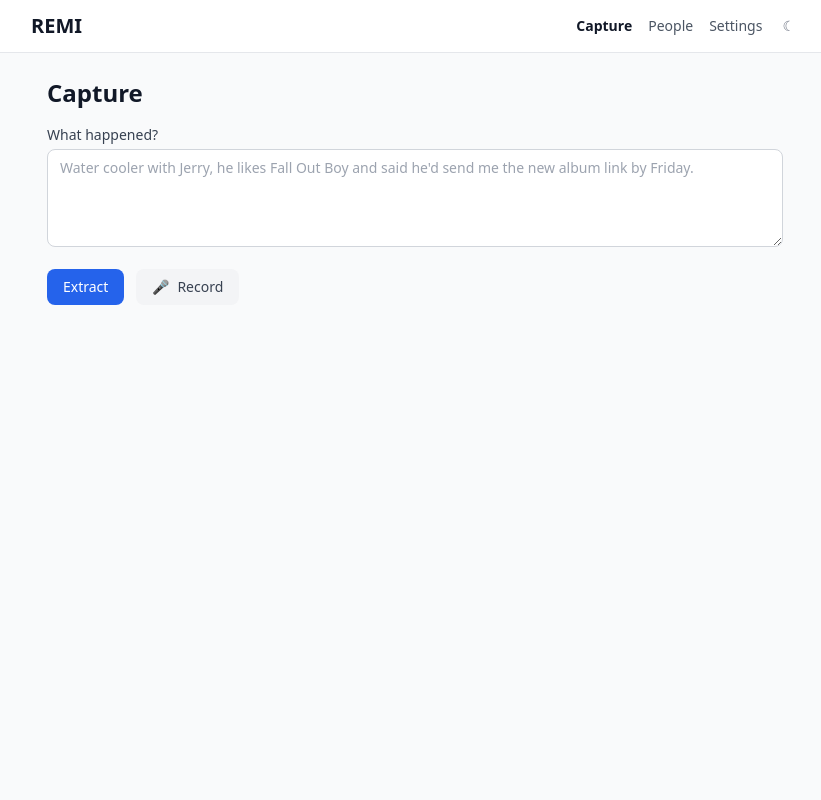
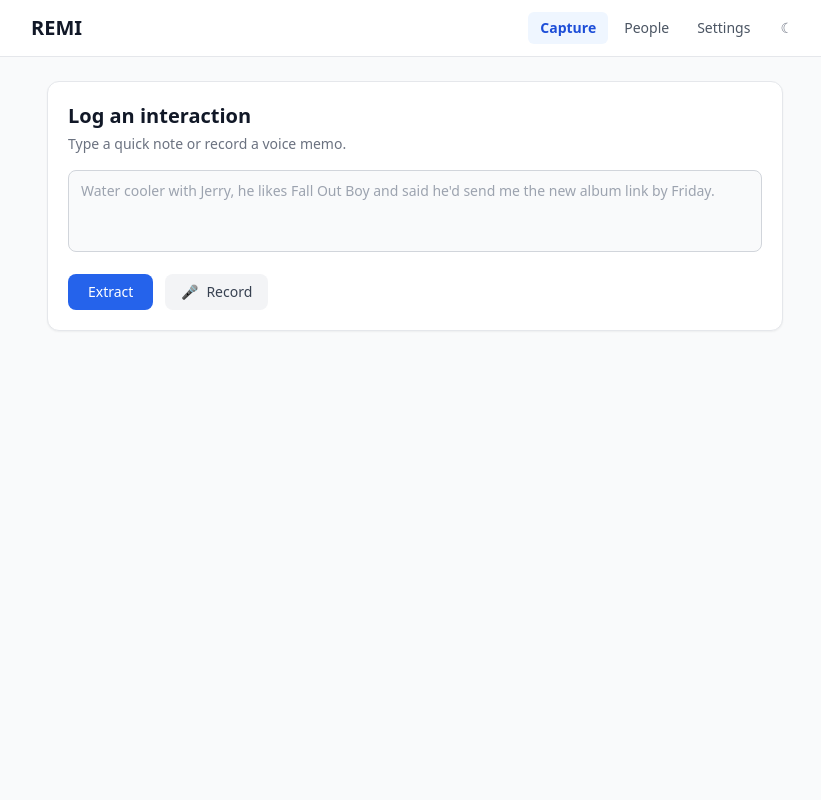
Before and after one commit to NebulaDrifter/REMI, a FastAPI app: page / in a window 1280 px wide. Shown: the whole page, without its empty margins (225-1046 px from the left). Run offline with FastAPI, Linux system fonts and the light colour scheme; parts of the project's set-up code (start-up, migrations or seed data) failed here and were passed over; some libraries are stand-ins or nearby versions.

Commit message:
UI overhaul: dark mode fix, spinners, avatars, polish
- Fix dark mode in JS-generated HTML (extraction result, resolution,
  create person form all now have dark: classes)
- Animated spinners on Extract and Save buttons replace static text
- Toast notifications for success/error replace inline messages
- Post-save link to person profile
- Capture form wrapped in card with auto-growing textarea
- People list: colored avatar circles with initials, last interaction
  date, improved empty state with link to capture
- Person detail: avatar header, section counts, collapsible facts
- Brief page: spinner on generate, relative timestamps (2h ago)
- Nav: pill-style active indicator, smoother dark mode transitions
- Cards use rounded-xl + shadow-sm throughout for consistency

```diff
--- a/api/routes/frontend.py
+++ b/api/routes/frontend.py
@@ -8,11 +8,56 @@ from fastapi.templating import Jinja2Templates
 
 from adapters.storage.base import StorageProvider
 from api.dependencies import get_storage
+from core.models import Person
 
 TEMPLATES_DIR = Path(__file__).parent.parent.parent / "frontend" / "templates"
 templates = Jinja2Templates(directory=str(TEMPLATES_DIR))
 
 router = APIRouter(tags=["frontend"])
+
+
+def _initials(name: str) -> str:
+    """Get up to 2 initials from a name."""
+    parts = name.strip().split()
+    if len(parts) >= 2:
+        return (parts[0][0] + parts[-1][0]).upper()
+    return name[0].upper() if name else "?"
+
+
+_AVATAR_COLORS = [
+    "bg-blue-500",
+    "bg-green-500",
+    "bg-purple-500",
+    "bg-pink-500",
+    "bg-yellow-500",
+    "bg-red-500",
+    "bg-indigo-500",
+    "bg-teal-500",
+]
+
+
+def _avatar_color(name: str) -> str:
+    """Deterministic color from name."""
+    return _AVATAR_COLORS[sum(ord(c) for c in name) % len(_AVATAR_COLORS)]
+
+
+async def _enrich_people(people: list[Person], storage: StorageProvider) -> list[dict]:
+    """Add initials, avatar color, and last interaction date to people."""
+    result = []
+    for person in people:
+        interactions = await storage.list_interactions_for_person(
+            person.person_id, limit=1
+        )
+        last_interaction = interactions[0].date[:10] if interactions else None
+        result.append(
+            {
+                "person": person,
+                "initials": _initials(person.name),
+                "avatar_color": _avatar_color(person.name),
+                "last_interaction": last_interaction,
+            }
+        )
+    return result
 
 
 @router.get("/", response_class=HTMLResponse)
@@ -28,8 +73,11 @@ async def people_list_page(
 ):
     """People list screen."""
     people = await storage.list_people()
+    people_data = await _enrich_people(people, storage)
     return templates.TemplateResponse(
-        request, "people_list.html", {"active": "people", "people": people}
+        request,
+        "people_list.html",
+        {"active": "people", "people_data": people_data},
     )
 
 
@@ -44,8 +92,11 @@ async def people_search_html(
         people = await storage.find_people_by_name(name)
     else:
         people = await storage.list_people()
+    people_data = await _enrich_people(people, storage)
     return templates.TemplateResponse(
-        request, "people_search_results.html", {"people": people}
+        request,
+        "people_search_results.html",
+        {"people_data": people_data},
     )
 
 
@@ -70,6 +121,8 @@ async def person_detail_page(
         {
             "active": "people",
             "person": person,
+            "initials": _initials(person.name),
+            "avatar_color": _avatar_color(person.name),
             "interactions": interactions,
             "open_loops": open_loops,
         },
--- a/frontend/static/js/capture.js
+++ b/frontend/static/js/capture.js
@@ -1,16 +1,20 @@
 document.addEventListener("DOMContentLoaded", function () {
-  const form = document.getElementById("capture-form");
-  const rawInput = document.getElementById("raw-input");
-  const resultDiv = document.getElementById("extraction-result");
-  const spinner = document.getElementById("extract-spinner");
-  const confirmArea = document.getElementById("confirm-area");
-  const confirmBtn = document.getElementById("confirm-btn");
-  const confirmSpinner = document.getElementById("confirm-spinner");
-  const saveSuccess = document.getElementById("save-success");
-  const resolutionArea = document.getElementById("resolution-area");
+  var form = document.getElementById("capture-form");
+  var rawInput = document.getElementById("raw-input");
+  var resultDiv = document.getElementById("extraction-result");
+  var extractBtn = document.getElementById("extract-btn");
+  var extractBtnText = document.getElementById("extract-btn-text");
+  var extractSpinner = document.getElementById("extract-spinner");
+  var confirmArea = document.getElementById("confirm-area");
+  var confirmBtn = document.getElementById("confirm-btn");
+  var confirmBtnText = document.getElementById("confirm-btn-text");
+  var confirmSpinner = document.getElementById("confirm-spinner");
+  var saveSuccess = document.getElementById("save-success");
+  var resolutionArea = document.getElementById("resolution-area");
 
-  let currentExtraction = null;
-  let currentPersonId = null;
+  var currentExtraction = null;
+  var currentPersonId = null;
+  var currentPersonName = null;
 
   document.getElementById("dismiss-btn").addEventListener("click", function () {
     resultDiv.classList.add("hidden");
@@ -18,39 +22,44 @@ document.addEventListener("DOMContentLoaded", function () {
     saveSuccess.classList.add("hidden");
     currentExtraction = null;
     currentPersonId = null;
+    currentPersonName = null;
   });
 
   form.addEventListener("submit", async function (e) {
     e.preventDefault();
-    const text = rawInput.value.trim();
+    var text = rawInput.value.trim();
     if (!text) return;
 
-    spinner.style.display = "inline-block";
+    extractBtn.disabled = true;
+    extractBtnText.textContent = "Extracting...";
+    extractSpinner.classList.remove("hidden");
     resultDiv.classList.add("hidden");
     saveSuccess.classList.add("hidden");
 
     try {
-      const resp = await fetch("/interactions/text", {
+      var resp = await fetch("/interactions/text", {
         method: "POST",
         headers: { "Content-Type": "application/json" },
         body: JSON.stringify({ raw_input: text }),
       });
-      const data = await resp.json();
+      var data = await resp.json();
       if (!resp.ok) {
-        alert("Error: " + (data.detail || "Unknown error"));
+        showToast("Error: " + (data.detail || "Unknown error"), "error");
         return;
       }
       showResult(data);
     } catch (err) {
-      alert("Network error: " + err.message);
+      showToast("Network error: " + err.message, "error");
     } finally {
-      spinner.style.display = "none";
+      extractBtn.disabled = false;
+      extractBtnText.textContent = "Extract";
+      extractSpinner.classList.add("hidden");
     }
   });
 
   function showResult(data) {
     currentExtraction = data.extraction;
-    const res = data.person_resolution;
+    var res = data.person_resolution;
 
     document.getElementById("result-person").textContent =
       data.extraction.person_name;
@@ -59,53 +68,62 @@ document.addEventListener("DOMContentLoaded", function () {
     document.getElementById("result-summary").textContent =
       data.extraction.summary;
 
-    const factsDiv = document.getElementById("result-facts");
+    var factsDiv = document.getElementById("result-facts");
     if (data.extraction.facts.length > 0) {
       factsDiv.innerHTML =
-        '<span class="text-gray-500">Facts:</span><ul class="list-disc list-inside mt-1">' +
+        '<span class="text-gray-500 dark:text-gray-400">Facts:</span>' +
+        '<ul class="list-disc list-inside mt-1">' +
         data.extraction.facts
-          .map(
-            (f) =>
-              "<li><span class='text-gray-400'>[" +
+          .map(function (f) {
+            return (
+              '<li><span class="text-gray-400 dark:text-gray-500">[' +
               escapeHtml(f.category) +
               "]</span> " +
               escapeHtml(f.content) +
               "</li>"
-          )
+            );
+          })
           .join("") +
         "</ul>";
     } else {
       factsDiv.innerHTML = "";
     }
 
-    const tagsDiv = document.getElementById("result-tags");
+    var tagsDiv = document.getElementById("result-tags");
     if (data.extraction.tags_added.length > 0) {
       tagsDiv.innerHTML =
-        '<span class="text-gray-500">Tags:</span> ' +
+        '<span class="text-gray-500 dark:text-gray-400">Tags:</span> ' +
         data.extraction.tags_added
-          .map(
-            (t) =>
-              '<span class="bg-blue-50 text-blue-700 text-xs px-2 py-0.5 rounded mr-1">' +
+          .map(function (t) {
+            return (
+              '<span class="bg-blue-50 dark:bg-blue-900 text-blue-700 dark:text-blue-300 text-xs px-2 py-0.5 rounded mr-1">' +
               escapeHtml(t) +
               "</span>"
-          )
+            );
+          })
           .join("");
     } else {
       tagsDiv.innerHTML = "";
     }
 
-    const loopsDiv = document.getElementById("result-loops");
+    var loopsDiv = document.getElementById("result-loops");
     if (data.extraction.loops.length > 0) {
       loopsDiv.innerHTML =
-        '<span class="text-gray-500">Loops:</span><ul class="list-disc list-inside mt-1">' +
+        '<span class="text-gray-500 dark:text-gray-400">Loops:</span>' +
+        '<ul class="list-disc list-inside mt-1">' +
         data.extraction.loops
-          .map(
-            (l) =>
+          .map(function (l) {
+            return (
               "<li>" +
               escapeHtml(l.description) +
-              (l.due_date ? " (due: " + escapeHtml(l.due_date) + ")" : "") +
+              (l.due_date
+                ? ' <span class="text-gray-400 dark:text-gray-500">(due: ' +
+                  escapeHtml(l.due_date) +
+                  ")</span>"
+                : "") +
               "</li>"
-          )
+            );
+          })
           .join("") +
         "</ul>";
     } else {
@@ -118,47 +136,60 @@ document.addEventListener("DOMContentLoaded", function () {
 
   function showResolution(res) {
     confirmArea.classList.add("hidden");
+    saveSuccess.classList.add("hidden");
     currentPersonId = null;
+    currentPersonName = null;
 
     if (res.status === "matched") {
       currentPersonId = res.matched_person.person_id;
+      currentPersonName = res.matched_person.name;
       resolutionArea.innerHTML =
-        '<p class="text-sm text-green-700">Matched: <strong>' +
+        '<p class="text-sm text-green-700 dark:text-green-400">Matched: <strong>' +
         escapeHtml(res.matched_person.name) +
         "</strong></p>";
       confirmArea.classList.remove("hidden");
     } else if (res.status === "ambiguous") {
       resolutionArea.innerHTML =
-        '<p class="text-sm text-yellow-700 mb-2">Multiple matches found. Pick one:</p>' +
+        '<p class="text-sm text-yellow-700 dark:text-yellow-400 mb-2">Multiple matches found. Pick one:</p>' +
         res.candidates
-          .map(
-            (c) =>
-              '<button class="block w-full text-left text-sm bg-yellow-50 border border-yellow-200 rounded p-2 mb-1 hover:bg-yellow-100" data-person-id="' +
+          .map(function (c) {
+            return (
+              '<button class="block w-full text-left text-sm bg-yellow-50 dark:bg-yellow-900/30 border border-yellow-200 dark:border-yellow-700 text-gray-900 dark:text-gray-100 rounded-lg p-2.5 mb-1 hover:bg-yellow-100 dark:hover:bg-yellow-900/50" data-person-id="' +
               escapeHtml(c.person_id) +
+              '" data-person-name="' +
+              escapeHtml(c.name) +
               '">' +
               escapeHtml(c.name) +
-              (c.company ? " — " + escapeHtml(c.company) : "") +
+              (c.company
+                ? ' <span class="text-gray-500 dark:text-gray-400">— ' +
+                  escapeHtml(c.company) +
+                  "</span>"
+                : "") +
               "</button>"
-          )
+            );
+          })
           .join("");
-      resolutionArea.querySelectorAll("[data-person-id]").forEach(function (btn) {
+      resolutionArea
+        .querySelectorAll("[data-person-id]")
+        .forEach(function (btn) {
           btn.addEventListener("click", function () {
             currentPersonId = this.dataset.personId;
+            currentPersonName = this.dataset.personName;
             resolutionArea.innerHTML =
-            '<p class="text-sm text-green-700">Selected: <strong>' +
-            escapeHtml(this.textContent) +
+              '<p class="text-sm text-green-700 dark:text-green-400">Selected: <strong>' +
+              escapeHtml(currentPersonName) +
               "</strong></p>";
             confirmArea.classList.remove("hidden");
           });
         });
     } else {
       resolutionArea.innerHTML =
-        '<p class="text-sm text-gray-600 mb-2">Person not found. Create new?</p>' +
+        '<p class="text-sm text-gray-600 dark:text-gray-400 mb-2">Person not found. Create new?</p>' +
         '<form id="create-person-form" class="flex gap-2">' +
         '<input type="text" name="name" placeholder="Full name" value="' +
         escapeHtml(currentExtraction.person_name) +
-        '" class="border border-gray-300 rounded px-2 py-1 text-sm flex-1" required>' +
-        '<select name="relationship_type" class="border border-gray-300 rounded px-2 py-1 text-sm">' +
+        '" class="border border-gray-300 dark:border-gray-600 bg-white dark:bg-gray-900 text-gray-900 dark:text-gray-100 rounded-lg px-2.5 py-1.5 text-sm flex-1" required>' +
+        '<select name="relationship_type" class="border border-gray-300 dark:border-gray-600 bg-white dark:bg-gray-900 text-gray-900 dark:text-gray-100 rounded-lg px-2.5 py-1.5 text-sm">' +
         '<option value="colleague">Colleague</option>' +
         '<option value="friend">Friend</option>' +
         '<option value="client">Client</option>' +
@@ -169,16 +200,16 @@ document.addEventListener("DOMContentLoaded", function () {
         '<option value="family">Family</option>' +
         '<option value="other">Other</option>' +
         "</select>" +
-        '<button type="submit" class="bg-blue-600 text-white px-3 py-1 rounded text-sm hover:bg-blue-700">Create</button>' +
+        '<button type="submit" class="bg-blue-600 text-white px-3 py-1.5 rounded-lg text-sm hover:bg-blue-700">Create</button>' +
         "</form>";
 
       document
         .getElementById("create-person-form")
         .addEventListener("submit", async function (e) {
           e.preventDefault();
-          const formData = new FormData(this);
+          var formData = new FormData(this);
           try {
-            const resp = await fetch("/people", {
+            var resp = await fetch("/people", {
               method: "POST",
               headers: { "Content-Type": "application/json" },
               body: JSON.stringify({
@@ -186,17 +217,18 @@ document.addEventListener("DOMContentLoaded", function () {
                 relationship_type: formData.get("relationship_type"),
               }),
             });
-            const person = await resp.json();
+            var person = await resp.json();
             if (resp.ok) {
               currentPersonId = person.person_id;
+              currentPersonName = person.name;
               resolutionArea.innerHTML =
-                '<p class="text-sm text-green-700">Created: <strong>' +
+                '<p class="text-sm text-green-700 dark:text-green-400">Created: <strong>' +
                 escapeHtml(person.name) +
                 "</strong></p>";
               confirmArea.classList.remove("hidden");
             }
           } catch (err) {
-            alert("Error creating person: " + err.message);
+            showToast("Error creating person: " + err.message, "error");
           }
         });
     }
@@ -204,10 +236,12 @@ document.addEventListener("DOMContentLoaded", function () {
 
   confirmBtn.addEventListener("click", async function () {
     if (!currentPersonId || !currentExtraction) return;
-    confirmSpinner.style.display = "inline-block";
+    confirmBtn.disabled = true;
+    confirmBtnText.textContent = "Saving...";
+    confirmSpinner.classList.remove("hidden");
 
     try {
-      const resp = await fetch("/interactions/confirm", {
+      var resp = await fetch("/interactions/confirm", {
         method: "POST",
         headers: { "Content-Type": "application/json" },
         body: JSON.stringify({
@@ -217,21 +251,28 @@ document.addEventListener("DOMContentLoaded", function () {
       });
       if (resp.ok) {
         confirmArea.classList.add("hidden");
+        var link = document.getElementById("save-success-link");
+        link.href = "/app/people/" + currentPersonId;
+        link.textContent = "View " + currentPersonName + " →";
         saveSuccess.classList.remove("hidden");
         rawInput.value = "";
+        rawInput.style.height = "auto";
+        showToast("Interaction saved", "success");
       } else {
-        const data = await resp.json();
-        alert("Error: " + (data.detail || "Save failed"));
+        var data = await resp.json();
+        showToast("Error: " + (data.detail || "Save failed"), "error");
       }
     } catch (err) {
-      alert("Error: " + err.message);
+      showToast("Error: " + err.message, "error");
     } finally {
-      confirmSpinner.style.display = "none";
+      confirmBtn.disabled = false;
+      confirmBtnText.textContent = "Save";
+      confirmSpinner.classList.add("hidden");
     }
   });
 
   function escapeHtml(text) {
-    const div = document.createElement("div");
+    var div = document.createElement("div");
     div.textContent = text;
     return div.innerHTML;
   }
--- a/frontend/templates/base.html
+++ b/frontend/templates/base.html
@@ -21,17 +21,20 @@
         .htmx-indicator { display: none; }
         .htmx-request .htmx-indicator { display: inline-block; }
         .htmx-request.htmx-indicator { display: inline-block; }
+        @keyframes spin { to { transform: rotate(360deg); } }
+        .spinner { animation: spin 0.8s linear infinite; display: inline-block; }
+        * { transition-property: background-color, border-color, color; transition-duration: 150ms; }
     </style>
 </head>
-<body class="bg-gray-50 dark:bg-gray-900 min-h-screen text-gray-900 dark:text-gray-100 transition-colors">
+<body class="bg-gray-50 dark:bg-gray-900 min-h-screen text-gray-900 dark:text-gray-100">
     <nav class="bg-white dark:bg-gray-800 border-b border-gray-200 dark:border-gray-700 px-4 py-3">
         <div class="max-w-3xl mx-auto flex items-center justify-between">
             <a href="/" class="text-xl font-bold text-gray-900 dark:text-white">REMI</a>
-            <div class="flex items-center gap-4 text-sm">
-                <a href="/" class="text-gray-600 dark:text-gray-300 hover:text-gray-900 dark:hover:text-white {% if active == 'capture' %}font-semibold text-gray-900 dark:text-white{% endif %}">Capture</a>
-                <a href="/app/people" class="text-gray-600 dark:text-gray-300 hover:text-gray-900 dark:hover:text-white {% if active == 'people' %}font-semibold text-gray-900 dark:text-white{% endif %}">People</a>
-                <a href="/app/settings" class="text-gray-600 dark:text-gray-300 hover:text-gray-900 dark:hover:text-white {% if active == 'settings' %}font-semibold text-gray-900 dark:text-white{% endif %}">Settings</a>
-                <button id="theme-toggle" class="text-gray-500 dark:text-gray-400 hover:text-gray-900 dark:hover:text-white p-1" title="Toggle dark mode">
+            <div class="flex items-center gap-1 text-sm">
+                <a href="/" class="px-3 py-1.5 rounded-md {% if active == 'capture' %}bg-blue-50 dark:bg-blue-900/50 text-blue-700 dark:text-blue-300 font-semibold{% else %}text-gray-600 dark:text-gray-300 hover:bg-gray-100 dark:hover:bg-gray-700{% endif %}">Capture</a>
+                <a href="/app/people" class="px-3 py-1.5 rounded-md {% if active == 'people' %}bg-blue-50 dark:bg-blue-900/50 text-blue-700 dark:text-blue-300 font-semibold{% else %}text-gray-600 dark:text-gray-300 hover:bg-gray-100 dark:hover:bg-gray-700{% endif %}">People</a>
+                <a href="/app/settings" class="px-3 py-1.5 rounded-md {% if active == 'settings' %}bg-blue-50 dark:bg-blue-900/50 text-blue-700 dark:text-blue-300 font-semibold{% else %}text-gray-600 dark:text-gray-300 hover:bg-gray-100 dark:hover:bg-gray-700{% endif %}">Settings</a>
+                <button id="theme-toggle" class="ml-2 text-gray-500 dark:text-gray-400 hover:text-gray-900 dark:hover:text-white p-1.5 rounded-md hover:bg-gray-100 dark:hover:bg-gray-700" title="Toggle dark mode">
                     <span id="theme-icon-light" class="hidden dark:inline">&#9788;</span>
                     <span id="theme-icon-dark" class="inline dark:hidden">&#9790;</span>
                 </button>
@@ -41,12 +44,22 @@
     <main class="max-w-3xl mx-auto px-4 py-6">
         {% block content %}{% endblock %}
     </main>
+    <div id="toast" class="fixed bottom-6 left-1/2 -translate-x-1/2 px-4 py-2.5 rounded-lg text-sm font-medium shadow-lg hidden z-50"></div>
     <script>
         document.getElementById('theme-toggle').addEventListener('click', function() {
             var html = document.documentElement;
             var isDark = html.classList.toggle('dark');
             localStorage.setItem('remi-theme', isDark ? 'dark' : 'light');
         });
+        function showToast(message, type) {
+            var toast = document.getElementById('toast');
+            toast.textContent = message;
+            toast.className = 'fixed bottom-6 left-1/2 -translate-x-1/2 px-4 py-2.5 rounded-lg text-sm font-medium shadow-lg z-50';
+            if (type === 'success') toast.classList.add('bg-green-600', 'text-white');
+            else if (type === 'error') toast.classList.add('bg-red-600', 'text-white');
+            else toast.classList.add('bg-gray-800', 'dark:bg-gray-200', 'text-white', 'dark:text-gray-900');
+            setTimeout(function() { toast.classList.add('hidden'); }, 3000);
+        }
     </script>
     {% block scripts %}{% endblock %}
 </body>
--- a/frontend/templates/capture.html
+++ b/frontend/templates/capture.html
@@ -2,26 +2,30 @@
 {% block title %}REMI — Capture{% endblock %}
 
 {% block content %}
-<h1 class="text-2xl font-bold mb-4">Capture</h1>
+<div class="bg-white dark:bg-gray-800 border border-gray-200 dark:border-gray-700 rounded-xl p-5 shadow-sm">
+    <h1 class="text-xl font-bold mb-1">Log an interaction</h1>
+    <p class="text-sm text-gray-500 dark:text-gray-400 mb-4">Type a quick note or record a voice memo.</p>
 
     <form id="capture-form" class="space-y-4">
-    <div>
-        <label for="raw-input" class="block text-sm font-medium text-gray-700 dark:text-gray-300 mb-1">What happened?</label>
         <textarea
             id="raw-input"
             name="raw_input"
-            rows="4"
-            class="w-full border border-gray-300 dark:border-gray-600 bg-white dark:bg-gray-800 text-gray-900 dark:text-gray-100 rounded-lg px-3 py-2 text-sm focus:ring-2 focus:ring-blue-500 focus:border-blue-500"
+            rows="3"
+            class="w-full border border-gray-300 dark:border-gray-600 bg-gray-50 dark:bg-gray-900 text-gray-900 dark:text-gray-100 rounded-lg px-3 py-2.5 text-sm focus:ring-2 focus:ring-blue-500 focus:border-blue-500 resize-none"
             placeholder="Water cooler with Jerry, he likes Fall Out Boy and said he'd send me the new album link by Friday."
             required
+            oninput="this.style.height='auto'; this.style.height = Math.min(this.scrollHeight, 288) + 'px';"
         ></textarea>
-    </div>
 
-    <div class="flex gap-3">
+        <div class="flex gap-3 items-center">
             <button
                 type="submit"
-            class="bg-blue-600 text-white px-4 py-2 rounded-lg text-sm font-medium hover:bg-blue-700"
-        >Extract</button>
+                id="extract-btn"
+                class="bg-blue-600 text-white px-5 py-2 rounded-lg text-sm font-medium hover:bg-blue-700 flex items-center gap-2"
+            >
+                <span id="extract-btn-text">Extract</span>
+                <span id="extract-spinner" class="hidden spinner">&#9696;</span>
+            </button>
 
             <button
                 type="button"
@@ -31,13 +35,12 @@
                 <span id="record-icon">🎤</span>
                 <span id="record-label">Record</span>
             </button>
-
-        <span id="extract-spinner" class="htmx-indicator text-gray-400 text-sm self-center">Extracting...</span>
         </div>
     </form>
+</div>
 
-<div id="extraction-result" class="mt-6 hidden">
-    <div class="bg-white dark:bg-gray-800 border border-gray-200 dark:border-gray-700 rounded-lg p-4 space-y-4">
+<div id="extraction-result" class="mt-5 hidden">
+    <div class="bg-white dark:bg-gray-800 border border-gray-200 dark:border-gray-700 rounded-xl p-5 shadow-sm space-y-4">
         <div class="flex items-center justify-between">
             <h2 class="text-lg font-semibold">Extraction Result</h2>
             <button
@@ -72,13 +75,18 @@
         <div id="confirm-area" class="hidden">
             <button
                 id="confirm-btn"
-                class="bg-green-600 text-white px-4 py-2 rounded-lg text-sm font-medium hover:bg-green-700"
-            >Save</button>
-            <span id="confirm-spinner" class="htmx-indicator text-gray-400 text-sm ml-2">Saving...</span>
+                class="bg-green-600 text-white px-5 py-2 rounded-lg text-sm font-medium hover:bg-green-700 flex items-center gap-2"
+            >
+                <span id="confirm-btn-text">Save</span>
+                <span id="confirm-spinner" class="hidden spinner">&#9696;</span>
+            </button>
         </div>
 
-        <div id="save-success" class="hidden text-green-600 dark:text-green-400 text-sm font-medium">
-            Saved successfully.
+        <div id="save-success" class="hidden">
+            <div class="flex items-center gap-3 bg-green-50 dark:bg-green-900/30 border border-green-200 dark:border-green-800 rounded-lg px-4 py-3">
+                <span class="text-green-600 dark:text-green-400 text-sm font-medium">Saved successfully.</span>
+                <a id="save-success-link" href="#" class="text-sm text-blue-600 dark:text-blue-400 hover:underline">View profile &rarr;</a>
+            </div>
         </div>
     </div>
 </div>
```
Also changed, not shown: frontend/templates/brief.html (+41 -20 lines), frontend/templates/people_list.html (+30 -13 lines), frontend/templates/people_search_results.html (+24 -11 lines), frontend/templates/person_detail.html (+22 -12 lines). Lines whose indentation alone changed are shown as unchanged.
